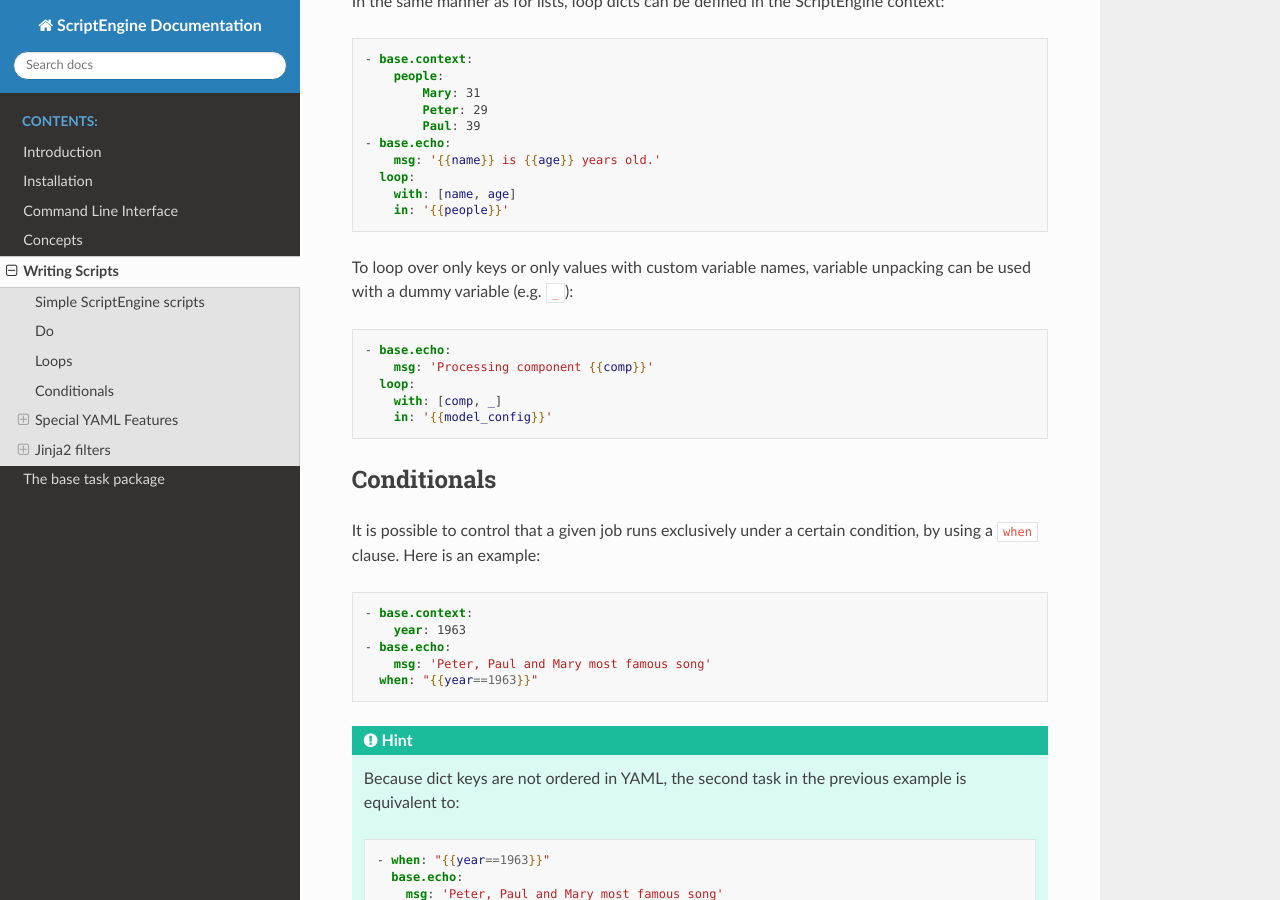
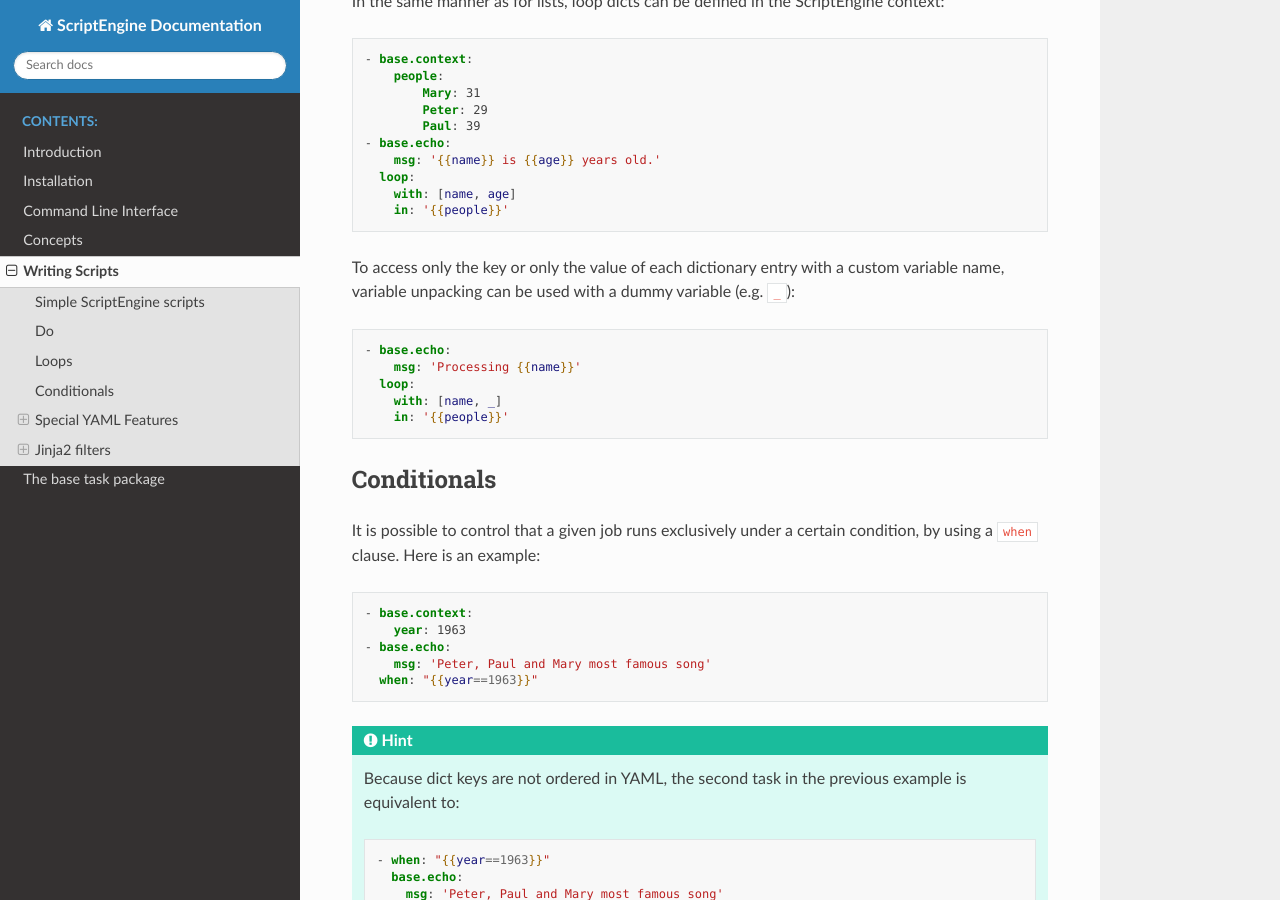
Before and after one commit to uwefladrich/scriptengine, a Sphinx documentation site: the page built from docs/sphinx/scripts.rst, in a window 1280 px wide and 900 px high, scrolled down 4223 px. Built offline with Sphinx 7.4.7 and the Read the Docs theme 3.1.0, drawn with Linux system fonts in a browser that asks for light colours.

Commit message:
Improve wording and example in docs

```diff
--- a/docs/sphinx/scripts.rst
+++ b/docs/sphinx/scripts.rst
@@ -209,13 +209,14 @@ context::
         with: [name, age]
         in: '{{people}}'
 
-To loop over only keys or only values with custom variable names, variable unpacking can be used with a dummy variable (e.g. ``_``)::
+To access only the key or only the value of each dictionary entry with a custom variable name, variable
+unpacking can be used with a dummy variable (e.g. ``_``)::
 
     - base.echo:
-        msg: 'Processing component {{comp}}'
+        msg: 'Processing {{name}}'
       loop:
-        with: [comp, _]
-        in: '{{model_config}}'
+        with: [name, _]
+        in: '{{people}}'
 
 
 Conditionals
```
